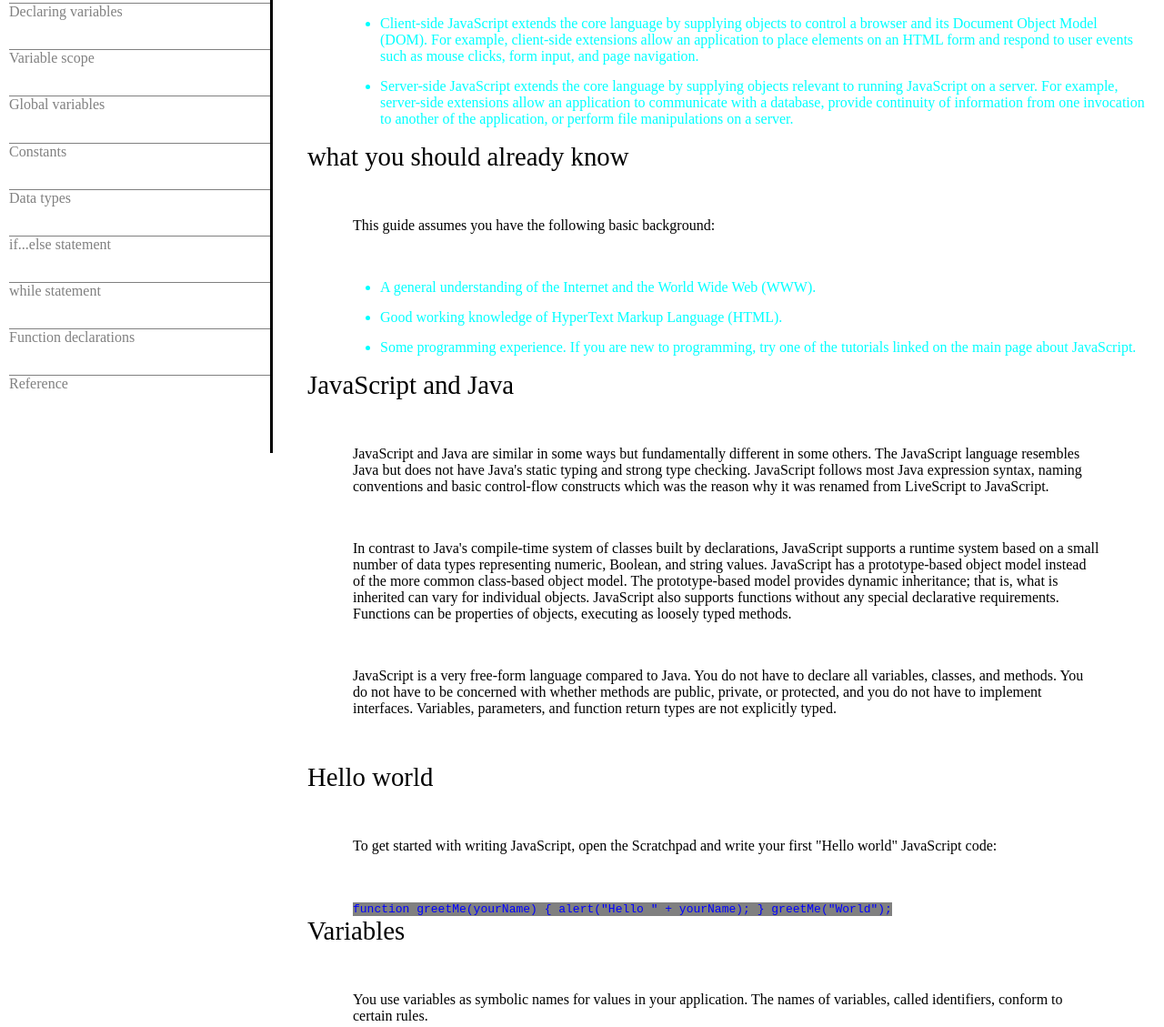
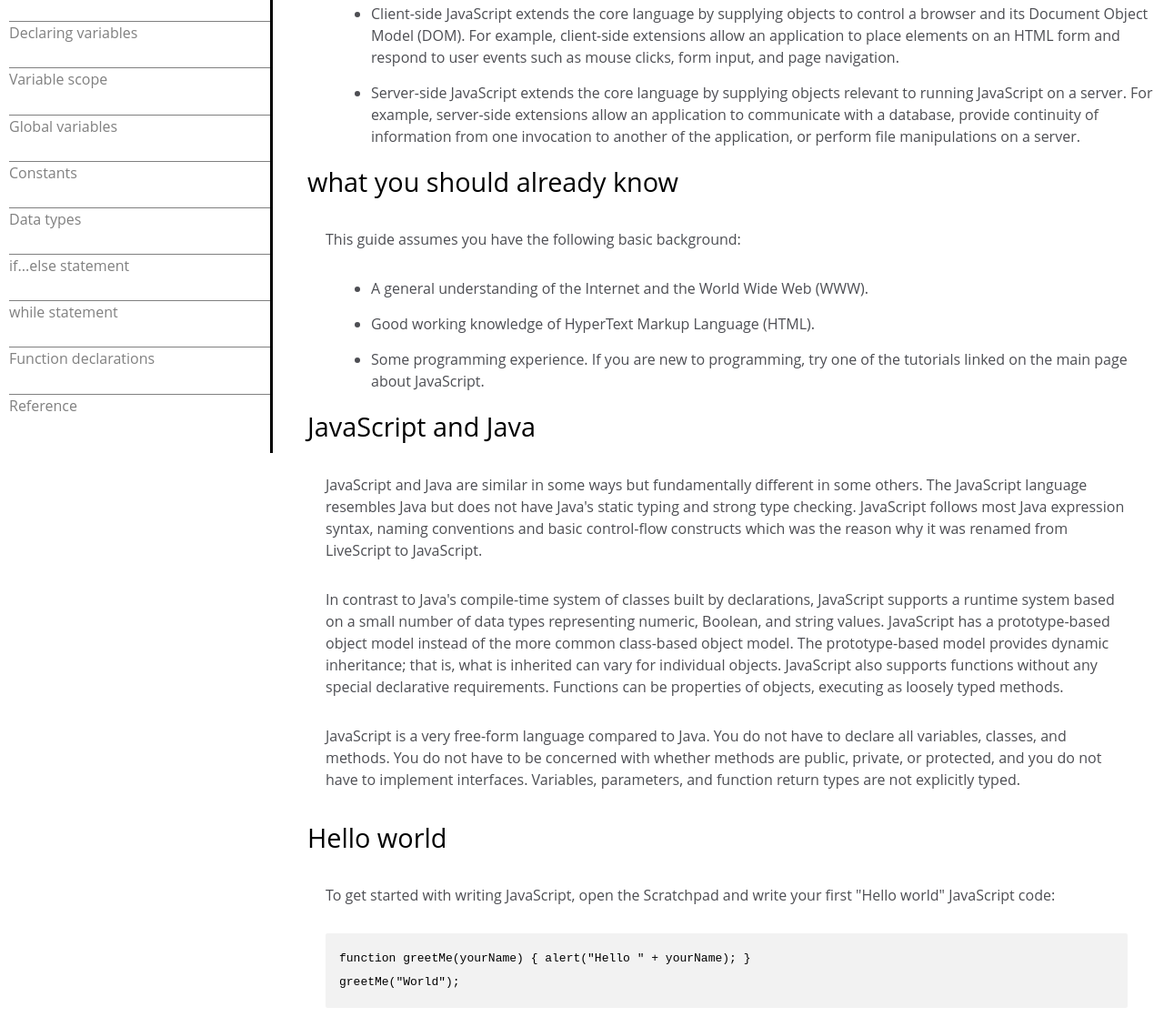
Before and after one commit to umugabe/technical_documentation_project, a plain HTML site: page index.html in a window 1280 px wide. Shown: the part 302-1431 px from the top of the page at 91% size. Drawn offline with Linux system fonts and the light colour scheme.

Commit message:
my fourth commit

```diff
--- a/styles.css
+++ b/styles.css
@@ -4,20 +4,23 @@
 
 body{
     width: 99%;
-
+    background-color: #ffffff;
+    line-height: 1.5;
+    font-family: 'Open Sans', Arial, sans-serif;
 }
 
 header{
     font-size: 1.8em;
     font-weight: thin;
     color: black;
+    margin: 10px;
 }
 
 #main-doc{
     position: absolute;
     margin-left: 310px;
     margin-bottom: 100px;
-    padding: 20px;
+    padding: 10px;
 }
 
 #navbar{
@@ -35,26 +38,33 @@ header{
     width: 100%;
     text-decoration: none;
     color: grey;
+    cursor: pointer;
 }
 
 section p{
-    margin: 50px;
+    margin: 30px;
     font-size: 1em;
+    color:  #4d4e53;
 
 }
 section li{
-    color: aqua;
+    color:  #4d4e53;
     margin: 15px 0 0 40px;
 
 }
 
 section code{
-    color: blue;
-    margin: 50px;
+    display: block;
+    text-align: left;
+    white-space: pre-line;
     font-size: 1em;
-    width: 100%;
-    height: 40px;
-    background-color: grey;
+    line-height: 2;
+    background-color:  #f2f2f2;
+    padding: 15px;
+    margin: 30px;
+    border-radius: 2px;
+
+
 }
 
 #navbar li{
@@ -62,7 +72,7 @@ section code{
     padding-bottom: 10px;
     height: 100%;
     width: 100%;
-    color: aquamarine;
+    color:  #4d4e53;
     position: relative;
     list-style-type: square;
 
```
Also changed, not shown: index.html (+4 -3 lines).
